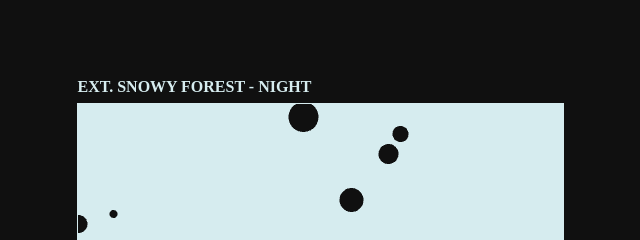
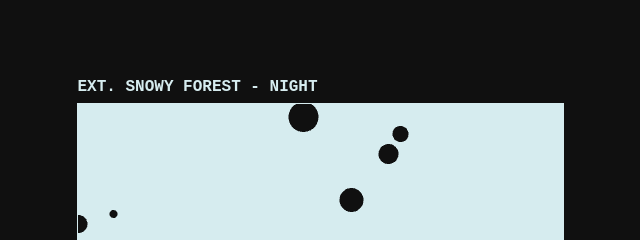
Before and after one commit to benrosen/dark-forest, a website with bundled scripts: page client/src/index.html in a window 1280 px wide. Both pictures are taken after a click on the button "Start". Shown: the part 163-403 px from the top of the page, 320-960 px from the left. Built offline with nearby package versions, Linux system fonts and the light colour scheme.

Commit message:
use courier for scene description text

```diff
--- a/client/src/index.css
+++ b/client/src/index.css
@@ -13,6 +13,7 @@ header {
 h1 {
   color: #d6ecef;
   font-size: medium;
+  font-family: "Courier New", Courier, monospace;
   margin: 0;
   padding: 0.5rem 0;
 }
```
